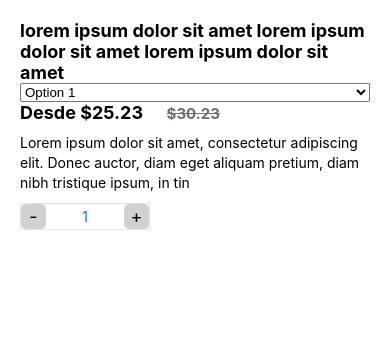
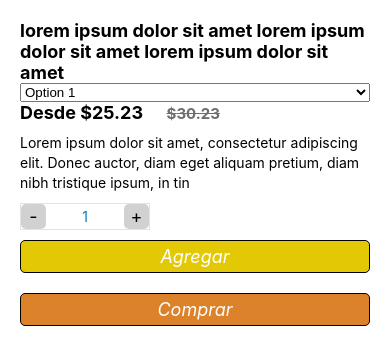
Before and after one commit to joskr2/refactored-guacamole, a React Native app: screen / in a window 390 px wide. Shown: the top 364 px of the page. Built offline with nearby package versions, Linux system fonts and the light colour scheme.

Commit message:
agregando botones en el product screen

```diff
--- /dev/null
+++ b/src/components/Button.tsx
@@ -0,0 +1,36 @@
+import { Text, Pressable, StyleSheet } from "react-native";
+import React, { FC } from "react";
+
+interface Props {
+  text: string;
+  onPress: () => void;
+  containerStyles?: Object;
+}
+const Button: FC<Props> = ({ text, onPress, containerStyles }) => {
+  return (
+    <Pressable style={[styles.root, containerStyles]} onPress={onPress}>
+      <Text style={styles.buttonText}>{text}</Text>
+    </Pressable>
+  )
+}
+
+export default Button;
+
+
+const styles = StyleSheet.create({
+  root: {
+    flexDirection: 'row',
+    alignItems: 'center',
+    borderWidth: 1,
+    backgroundColor: '#a15e1b',
+    justifyContent: 'center',
+    paddingVertical: 5,
+    borderRadius: 5,
+    marginVertical: 10,
+  },
+  buttonText: {
+    fontSize: 18,
+    color: "white",
+    fontStyle: "italic",
+  }
+})
--- a/src/screens/product/index.tsx
+++ b/src/screens/product/index.tsx
@@ -1,8 +1,10 @@
-import { StyleSheet, Text, View, SafeAreaView } from 'react-native'
+import { Text, View, SafeAreaView } from 'react-native'
 import React, { FC, useState } from 'react'
 import { Picker } from '@react-native-picker/picker'
 import product from '../../../data/product'
 import QuantitySelector from '../../components/QuantitySelector'
+import styles from './styles'
+import Button from '../../components/Button'
 
 const ProductScreen: FC = () => {
   const [selectedValue, setSelectedValue] = useState("");
@@ -27,35 +29,10 @@ const ProductScreen: FC = () => {
           {product.description}
         </Text>
         <QuantitySelector quantity={quantity} setQuantity={setQuantity} />
+        <Button text={"Agregar"} onPress={() => { }} containerStyles={{ backgroundColor: '#e3c905' }} />
+        <Button text={"Comprar"} onPress={() => { }} containerStyles={{ backgroundColor: '#db822a' }} />
       </View>
     </SafeAreaView>
   )
 }
 export default ProductScreen
-
-const styles = StyleSheet.create({
-  page: {
-    padding: 20,
-    margin: 'auto',
-  },
-  title: {
-    fontSize: 18,
-    fontWeight: '700',
-
-  },
-  price: {
-    fontSize: 18,
-    fontWeight: 'bold',
-    marginRight: 10,
-  },
-  oldPrice: {
-    textDecorationLine: 'line-through',
-    color: '#6e6e6e',
-    marginHorizontal: 15,
-    fontSize: 15,
-  },
-  description: {
-    marginVertical: 10,
-    lineHeight: 20,
-  }
-})
--- /dev/null
+++ b/src/screens/product/styles.ts
@@ -0,0 +1,32 @@
+
+import { StyleSheet } from 'react-native';
+
+const styles = StyleSheet.create({
+  page: {
+    padding: 20,
+    margin: 'auto',
+  },
+  title: {
+    fontSize: 18,
+    fontWeight: '700',
+
+  },
+  price: {
+    fontSize: 18,
+    fontWeight: 'bold',
+    marginRight: 10,
+  },
+  oldPrice: {
+    textDecorationLine: 'line-through',
+    color: '#6e6e6e',
+    marginHorizontal: 15,
+    fontSize: 15,
+  },
+  description: {
+    marginVertical: 10,
+    lineHeight: 20,
+  }
+})
+
+
+export default styles;
```
